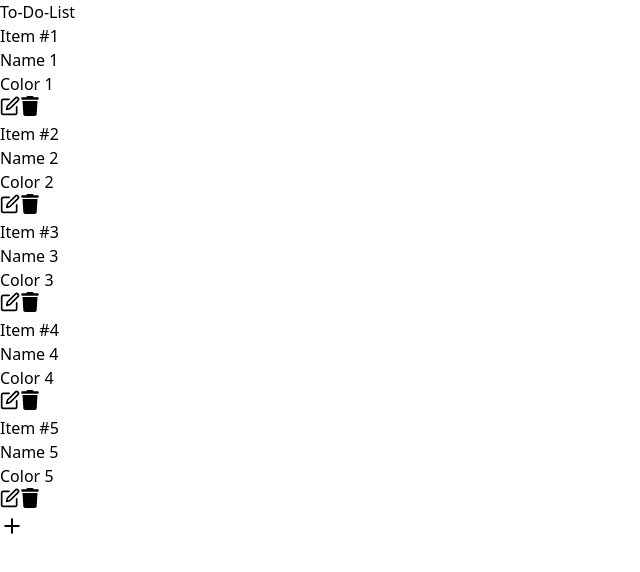
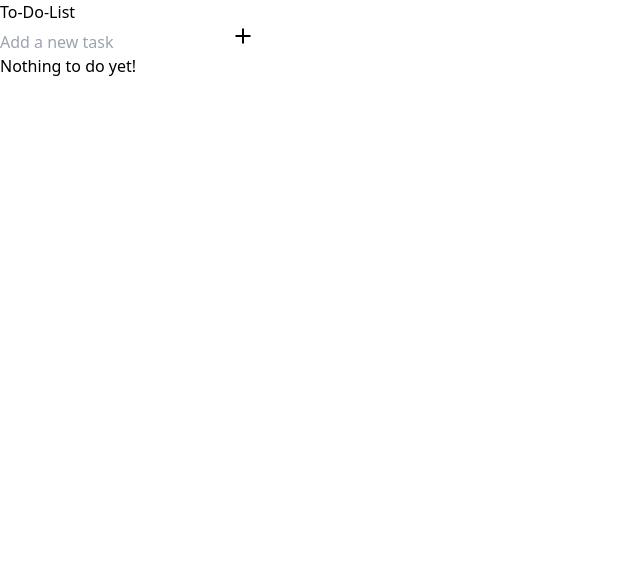
Before and after one commit to 22Frankfert/CPE343_FinalProject, a React (Vite) app in the folder Frontend/: page / in a window 1280 px wide. Shown: the top 572 px of the page, without its empty margins (0-640 px from the left). Built offline with nearby package versions, Linux system fonts and the light colour scheme.

Commit message:
feat: Fully working basic to-do-list. With SOLID Principles

```diff
--- a/Frontend/package.json
+++ b/Frontend/package.json
@@ -10,6 +10,7 @@
     "preview": "vite preview"
   },
   "dependencies": {
+    "clsx": "^2.1.1",
     "react": "^18.2.0",
     "react-dom": "^18.2.0",
     "react-icons": "^5.2.1"
--- a/Frontend/src/App.tsx
+++ b/Frontend/src/App.tsx
@@ -1,7 +1,32 @@
+import { useEffect, useState } from "react";
 import AddItem from "./components/AddItem";
 import ToDoList from "./components/ToDoList";
+import { Todo } from "./types/todo";
+import { todoService } from "./services/TodoService";
 
 function App() {
+  const [todos, setTodos] = useState<Todo[]>([]);
+  const todoServ = todoService;
+
+  useEffect(() => {
+    setTodos(todoServ.getTodos());
+  }, []);
+
+  const addTodo = (text: string) => {
+    todoServ.addTodo(text);
+    setTodos([...todoServ.getTodos()]);
+  };
+
+  const toggleTodo = (id: number) => {
+    todoServ.toggleTodo(id);
+    setTodos([...todoServ.getTodos()]);
+  };
+
+  const deleteTodo = (id: number) => {
+    todoServ.deleteTodo(id);
+    setTodos([...todoServ.getTodos()]);
+  };
+
   return (
     <>
       <div
@@ -18,10 +43,15 @@ function App() {
         <div className="font-bold text-center text-3xl text-white">
           To-Do-List
         </div>
+        <div className="border-2 w-1/3"/>
+        {/* Add */}
+        <AddItem addTodo={addTodo} />
         {/* Show List */}
-        <ToDoList />
-        {/* Add */}
-        <AddItem />
+        <ToDoList
+          todos={todos}
+          toggleTodo={toggleTodo}
+          deleteTodo={deleteTodo}
+        />
       </div>
     </>
   );
--- a/Frontend/src/components/AddItem.tsx
+++ b/Frontend/src/components/AddItem.tsx
@@ -1,14 +1,55 @@
+import React, { useState } from "react";
 import { IoMdAdd } from "react-icons/io";
 
-const AddItem = () => {
+interface AddTodoProps {
+  addTodo: (text: string) => void;
+}
+
+const AddItem: React.FC<AddTodoProps> = ({ addTodo }) => {
+  const [text, setText] = useState("");
+
+  const handleSubmit = (e: React.FormEvent) => {
+    e.preventDefault();
+    if (text.trim()) {
+      addTodo(text);
+      setText("");
+    }
+  };
+
   return (
-    <button
+    <form
+      onSubmit={handleSubmit}
       className="
-    flex p-2 border-2 rounded-full hover:opacity-90 bg-white shadow-md
-    "
+      flex
+      items-center
+      gap-2
+      w-1/3
+      justify-center
+      "
     >
-      <IoMdAdd size={24}/>
-    </button>
+      <input
+        type="text"
+        value={text}
+        onChange={(e) => setText(e.target.value)}
+        placeholder="Add a new task"
+        className="p-2 rounded-md w-2/3"
+      />
+      <button
+        type="submit"
+        className="
+        flex
+        items-center
+        justify-center
+        size-7
+        rounded-full
+        hover:opacity-90
+        bg-white
+        shadow-md
+      "
+      >
+        <IoMdAdd size={24} />
+      </button>
+    </form>
   );
 };
 
--- a/Frontend/src/components/DeleteItem.tsx
+++ b/Frontend/src/components/DeleteItem.tsx
@@ -1,9 +1,16 @@
-import { FaTrash } from "react-icons/fa6"
+import { FaTrash } from "react-icons/fa6";
+import { Todo } from "../types/todo";
+import React from "react";
 
+interface DeleteItemProps {
+  todo: Todo;
+  deleteTodo: (id: number) => void;
+}
 
-const DeleteItem = () => {
+const DeleteItem: React.FC<DeleteItemProps> = ({ todo, deleteTodo }) => {
   return (
     <button
+      onClick={() => deleteTodo(todo.id)}
       className="
       flex
       items-center
@@ -11,12 +18,12 @@ const DeleteItem = () => {
       p-2
       rounded-md
       text-red-500
-      hover:bg-neutral-300
+      hover:bg-neutral-400
     "
     >
-      <FaTrash size={20}/>
+      <FaTrash size={20} />
     </button>
-  )
-}
+  );
+};
 
-export default DeleteItem
+export default DeleteItem;
--- a/Frontend/src/components/EditItem.tsx
+++ b/Frontend/src/components/EditItem.tsx
@@ -9,7 +9,7 @@ const EditItem = () => {
       justify-center
       p-2
       rounded-md
-      hover:bg-neutral-300
+      hover:bg-neutral-400
     "
     >
       <FiEdit size={20}/>
--- a/Frontend/src/components/ToDoItem.tsx
+++ b/Frontend/src/components/ToDoItem.tsx
@@ -1,21 +1,59 @@
+import React from "react";
+import { Todo } from "../types/todo";
 import DeleteItem from "./DeleteItem";
 import EditItem from "./EditItem";
+import clsx from "clsx";
 
 interface ToDoItemProps {
-  item: number;
+  todo: Todo;
+  toggleTodo: (id: number) => void;
+  deleteTodo: (id: number) => void;
 }
 
-const ToDoItem = ({ item }: ToDoItemProps) => {
+const ToDoItem: React.FC<ToDoItemProps> = ({
+  todo,
+  toggleTodo,
+  deleteTodo,
+}) => {
   return (
-    <div className="flex p-2 border-2 rounded-lg justify-between ">
-      <div className="flex flex-col">
-        <p className="font-semibold text-xl">Item #{item}</p>
-        <p className="">Name {item}</p>
-        <p className="">Color {item}</p>
+    <div
+      className={clsx(
+        `
+        flex
+        px-4
+        py-2
+        rounded-lg
+        justify-between
+        items-center
+        shadow-lg
+        `,
+        todo.completed ? "bg-neutral-500 opacity-70" : "bg-neutral-300"
+      )}
+    >
+      <input
+        type="checkbox"
+        checked={todo.completed}
+        onChange={() => toggleTodo(todo.id)}
+        className="
+          size-6
+        "
+      />
+      <div className="flex flex-1 flex-col mx-8">
+        <p
+          className={clsx(
+            `
+            font-semibold
+            text-xl
+            `,
+            todo.completed ? "line-through" : "none"
+          )}
+        >
+          {todo.text}
+        </p>
       </div>
       <div className="flex flex-col justify-center gap-2">
         <EditItem />
-        <DeleteItem />
+        <DeleteItem todo={todo} deleteTodo={deleteTodo} />
       </div>
     </div>
   );
--- a/Frontend/src/components/ToDoList.tsx
+++ b/Frontend/src/components/ToDoList.tsx
@@ -1,17 +1,48 @@
+import React from "react";
+import { Todo } from "../types/todo";
 import ToDoItem from "./ToDoItem";
 
-const ToDoList = () => {
+interface TodoListProps {
+  todos: Todo[];
+  toggleTodo: (id: number) => void;
+  deleteTodo: (id: number) => void;
+}
+
+const ToDoList: React.FC<TodoListProps> = ({
+  todos,
+  toggleTodo,
+  deleteTodo,
+}) => {
   // items dummy
-  const listItems = [1, 2, 3, 4, 5];
+  // const listItems = [1, 2, 3, 4, 5];
 
   return (
     <>
-      <div className="flex flex-col p-4 border-2 gap-4 w-1/3">
-        {listItems.length > 0
-          ? listItems.map((item) => (
-              <ToDoItem key={item} item={item} />
-            ))
-          : "Nothing to do yet!"}
+      <div className="flex flex-col p-4 gap-4 w-1/3">
+        {/* {listItems.length > 0
+          ? listItems.map((item) => <ToDoItem key={item} item={item} />)
+          : "Nothing to do yet!"} */}
+        {todos.length > 0 ? (
+          todos.map((todo) => (
+            <ToDoItem
+              key={todo.id}
+              todo={todo}
+              toggleTodo={toggleTodo}
+              deleteTodo={deleteTodo}
+            />
+          ))
+        ) : (
+          <span
+            className="
+            text-center
+            text-xl
+            text-white
+            font-semibold
+          "
+          >
+            Nothing to do yet!
+          </span>
+        )}
       </div>
     </>
   );
--- /dev/null
+++ b/Frontend/src/services/TodoService.ts
@@ -0,0 +1,31 @@
+import { Todo, TodoService } from "../types/todo";
+
+class TodoServiceImpl implements TodoService {
+  private todos: Todo[] = [];
+
+  addTodo = (text: string): void => {
+    const newTodo: Todo = {
+      id: Date.now(),
+      text,
+      completed: false,
+    };
+
+    this.todos.push(newTodo);
+  };
+
+  toggleTodo = (id: number): void => {
+    this.todos = this.todos.map((todo) =>
+      todo.id === id ? { ...todo, completed: !todo.completed } : todo
+    );
+  };
+
+  deleteTodo = (id: number): void => {
+    this.todos = this.todos.filter((todo) => todo.id !== id);
+  };
+
+  getTodos = (): Todo[] => {
+    return this.todos;
+  };
+}
+
+export const todoService: TodoService = new TodoServiceImpl()
--- /dev/null
+++ b/Frontend/src/types/todo.ts
@@ -0,0 +1,12 @@
+export interface Todo {
+  id: number;
+  text: string;
+  completed: boolean;
+}
+
+export interface TodoService {
+  addTodo: (text: string) => void;
+  toggleTodo: (id: number) => void;
+  deleteTodo: (id: number) => void;
+  getTodos: () => Todo[];
+}
```
Also changed, not shown: Frontend/src/services/TodoApiService.ts (added, +34 -0 lines), 1 other file (tests, documents, lock files or other folders).
